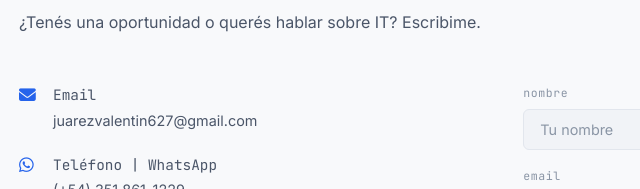
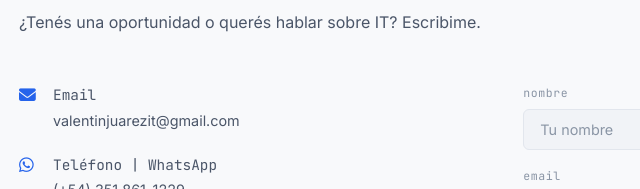
Before and after one commit to ValentinJz/Portfolio-Valentin-Jz, a plain HTML site: page index.html in a window 1280 px wide. Shown: the part 6150-6339 px from the top of the page, 95-735 px from the left. Drawn offline with Linux system fonts and the light colour scheme.

Commit message:
feat: Portfolio Valentín Juarez v1.0

```diff
--- a/index.html
+++ b/index.html
@@ -91,7 +91,7 @@
         <a href="https://linkedin.com/in/valentin-juarez-/" target="_blank" rel="noopener" aria-label="LinkedIn">
           <i class="fa-brands fa-linkedin"></i>
         </a>
-        <a href="mailto:juarezvalentin627@gmail.com" aria-label="Email">
+        <a href="mailto:valentinjuarezit@gmail.com" aria-label="Email">
           <i class="fa-solid fa-envelope"></i>
         </a>
       </div>
@@ -526,7 +526,7 @@
             <i class="fa-solid fa-envelope"></i>
             <div>
               <span class="contact__link-label mono">Email</span>
-              <a href="mailto:juarezvalentin627@gmail.com">juarezvalentin627@gmail.com</a>
+              <a href="mailto:valentinjuarezit@gmail.com">valentinjuarezit@gmail.com</a>
             </div>
           </div>
           <div class="contact__link-item">
@@ -600,7 +600,7 @@
         <div class="footer__social">
           <a href="https://github.com/ValentinJz" target="_blank" rel="noopener" aria-label="GitHub"><i class="fa-brands fa-github"></i></a>
           <a href="https://linkedin.com/in/valentin-juarez-/" target="_blank" rel="noopener" aria-label="LinkedIn"><i class="fa-brands fa-linkedin"></i></a>
-          <a href="mailto:juarezvalentin627@gmail.com" aria-label="Email"><i class="fa-solid fa-envelope"></i></a>
+          <a href="mailto:valentinjuarezit@gmail.com" aria-label="Email"><i class="fa-solid fa-envelope"></i></a>
         </div>
       </div>
     </div>
```
